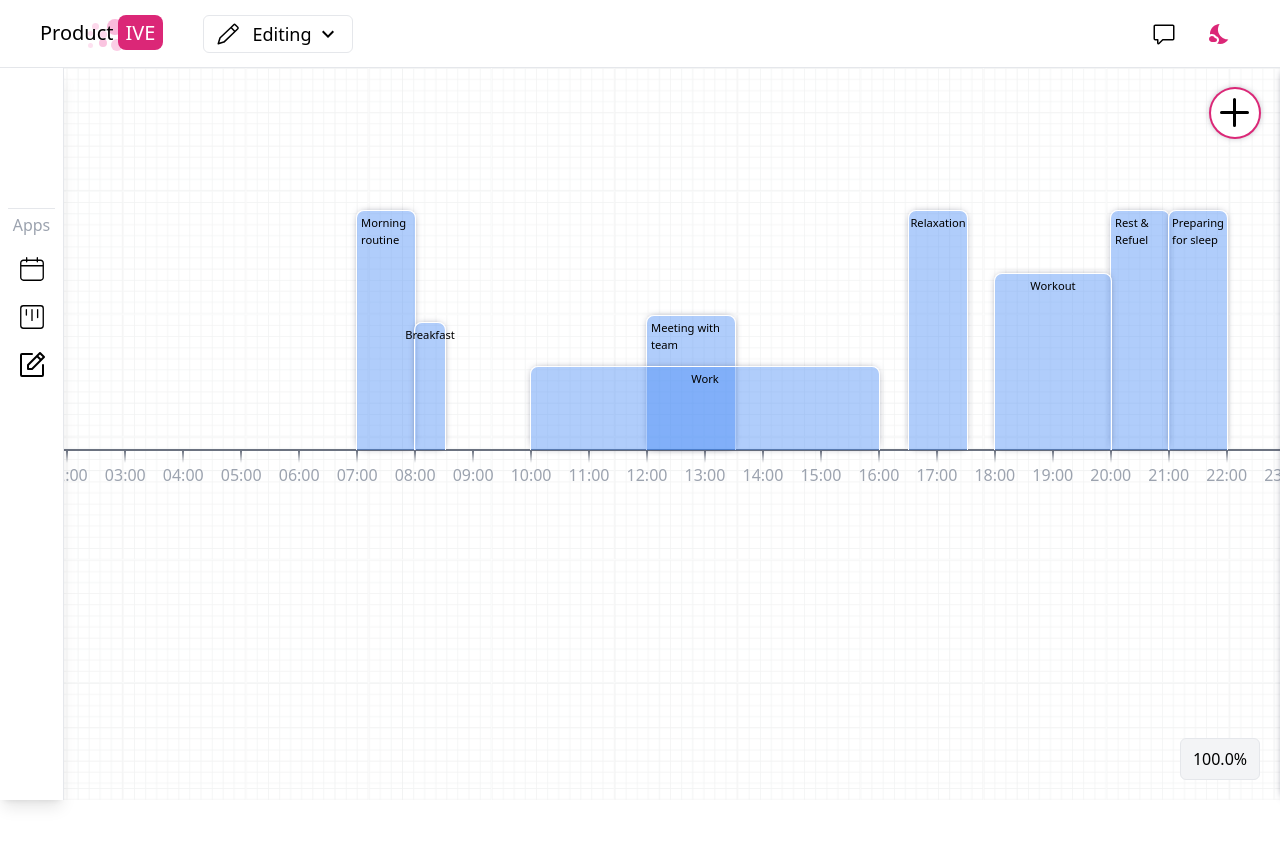
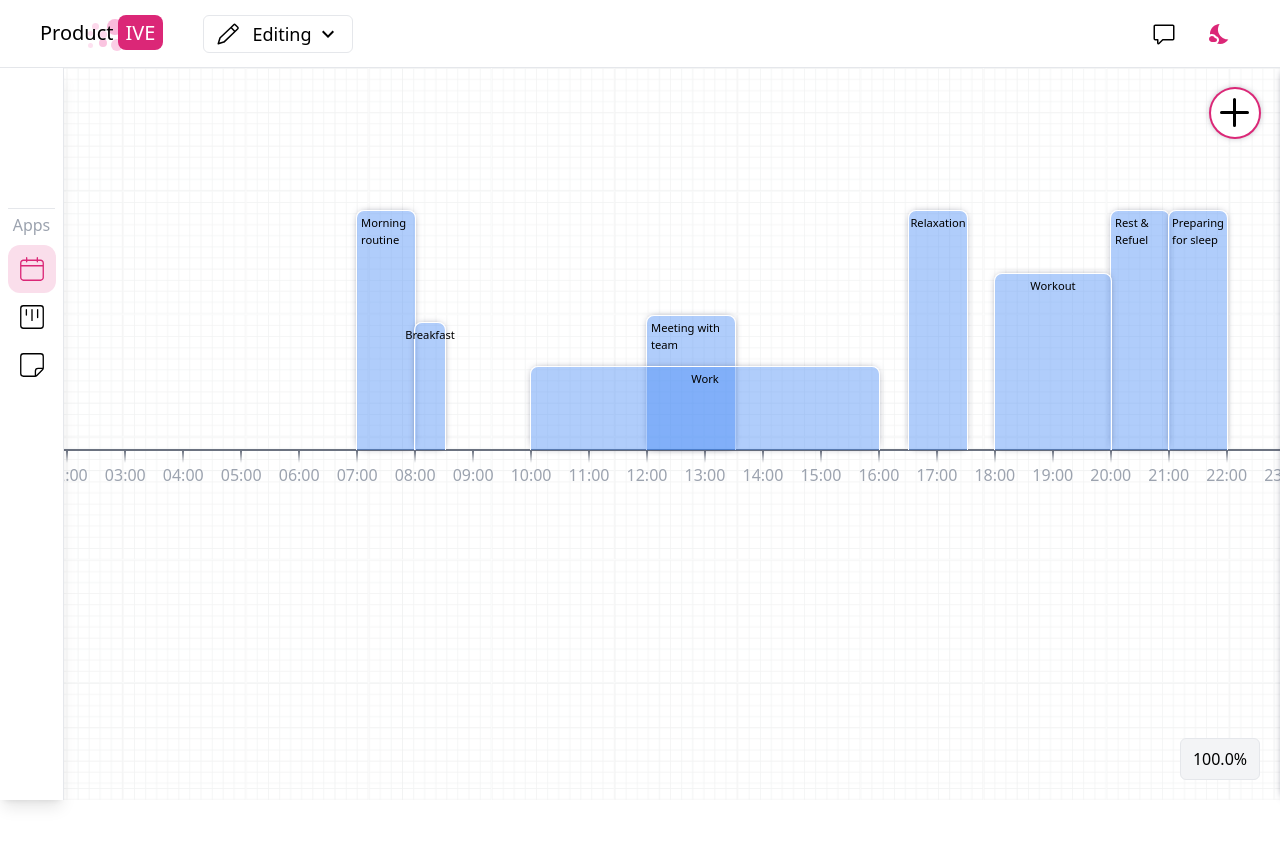
Before and after one commit to karal63/time-manager-app-project, a React (Vite) app: page /planner in a window 1280 px wide. Shown: the top 846 px of the page. Built offline with nearby package versions, Linux system fonts and the light colour scheme.

Commit message:
Dodaje inny kolor dla ikonki podstrony na której jestysmy

```diff
--- a/src/components/Sidebar.jsx
+++ b/src/components/Sidebar.jsx
@@ -1,4 +1,4 @@
-import { PiNotePencil } from "react-icons/pi";
+import { CiStickyNote } from "react-icons/ci";
 import { CiCalendar } from "react-icons/ci";
 import { FaGithub } from "react-icons/fa";
 import { CiViewBoard } from "react-icons/ci";
@@ -80,7 +80,14 @@ const Sidebar = () => {
                                 onMouseOver={() => setIsSidebarOpen(true)}
                                 onClick={closeSidebar}
                             >
-                                <CiCalendar className="text-5xl text-mainColor min-w-12 min-h-12 p-2 hover:bg-mainHoverColor hover:rounded-xl" />
+                                <CiCalendar
+                                    className={`text-5xl min-w-12 min-h-12 p-2 rounded-xl
+                                ${
+                                    location.pathname === "/planner"
+                                        ? "text-darkPink bg-darkPinkTransp/15"
+                                        : "text-mainColor hover:bg-mainHoverColor"
+                                }`}
+                                />
 
                                 {isSidebarOpen ? (
                                     <span className="text-xl text-mainColor">
@@ -95,11 +102,17 @@ const Sidebar = () => {
                         <li>
                             <Link
                                 to="/planner/observe"
-                                className="flex items-center gap-3 "
+                                className="flex items-center gap-3"
                                 onMouseOver={() => setIsSidebarOpen(true)}
                                 onClick={closeSidebar}
                             >
-                                <CiViewBoard className="text-5xl text-mainColor min-w-12 min-h-12 p-2 hover:bg-mainHoverColor hover:rounded-xl" />
+                                <CiViewBoard
+                                    className={`text-5xl min-w-12 min-h-12 p-2 rounded-xl ${
+                                        location.pathname === "/planner/observe"
+                                            ? "text-darkPink bg-darkPinkTransp/15"
+                                            : "text-mainColor hover:bg-mainHoverColor"
+                                    }`}
+                                />
 
                                 {isSidebarOpen ? (
                                     <span className="text-xl text-mainColor">
@@ -111,14 +124,27 @@ const Sidebar = () => {
                             </Link>
                         </li>
 
-                        <li>
+                        {/* think about animation or smth like that */}
+                        <li
+                            className={`relative ${
+                                location.pathname === "/notes"
+                                    ? "before:absolute before:w-2 before:h-2 before:bg-darkPink before:right-[110%] before:top-1/2 before:-translate-y-1/2 before:transform before:rotate-45"
+                                    : ""
+                            }`}
+                        >
                             <Link
                                 to="/notes"
-                                className="flex items-center gap-3"
+                                className={`flex items-center gap-3`}
                                 onMouseOver={() => setIsSidebarOpen(true)}
                                 onClick={closeSidebar}
                             >
-                                <PiNotePencil className="text-5xl text-mainColor min-w-12 min-h-12 p-2 hover:bg-mainHoverColor hover:rounded-xl" />
+                                <CiStickyNote
+                                    className={`text-5xl min-w-12 min-h-12 p-2 rounded-xl ${
+                                        location.pathname === "/notes"
+                                            ? "text-darkPink bg-darkPinkTransp/15"
+                                            : "text-mainColor hover:bg-mainHoverColor"
+                                    }`}
+                                />
                                 {isSidebarOpen ? (
                                     <span className="text-xl text-mainColor">
                                         Notes
```
